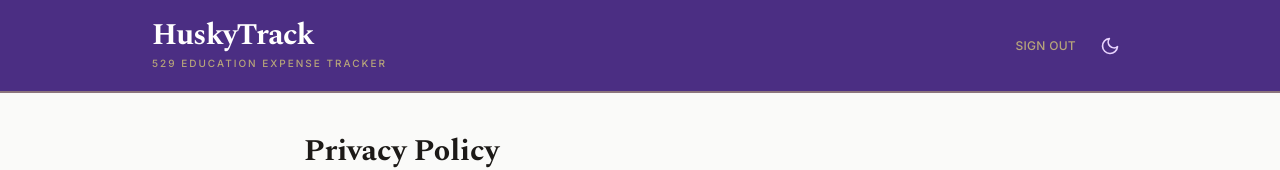
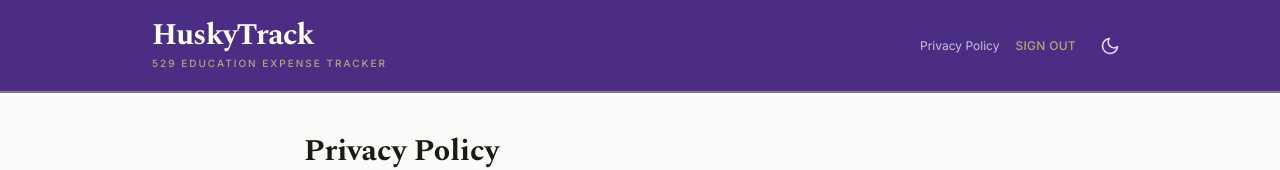
Before and after one commit to alexwrig/HuskyTrack, a Next.js app: page /privacy in a window 1280 px wide. Shown: the top 170 px of the page. Built offline with nearby package versions, Linux system fonts and the light colour scheme.

Commit message:
Add Privacy Policy link to header

```diff
--- a/app/layout.tsx
+++ b/app/layout.tsx
@@ -1,4 +1,5 @@
 import type { Metadata } from 'next'
+import Link from 'next/link'
 import { Spectral, Inter } from 'next/font/google'
 import { ThemeToggle } from '@/src/components/ThemeToggle'
 import { LogoutButton } from '@/src/components/LogoutButton'
@@ -40,6 +41,12 @@ export default function RootLayout({ children }: { children: React.ReactNode })
               </p>
             </div>
             <div className="flex items-center gap-4">
+              <Link
+                href="/privacy"
+                className="text-xs text-white/70 hover:text-white hover:underline transition-colors"
+              >
+                Privacy Policy
+              </Link>
               <LogoutButton />
               <ThemeToggle />
             </div>
```
